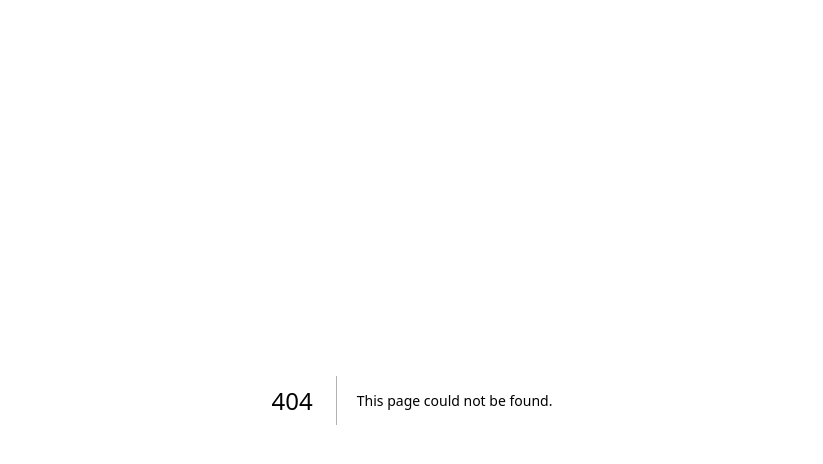
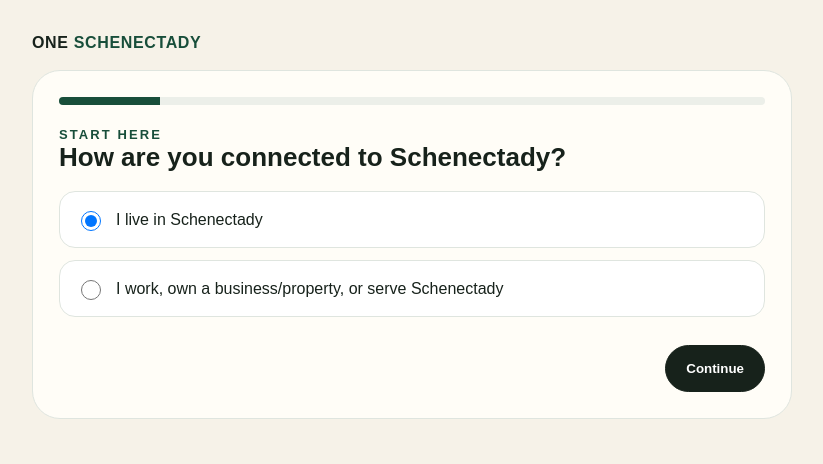
Before and after one commit to CTSLLC-png/melrah-one-schenectady, a Next.js app: page /survey in a window 1280 px wide. Before the commit this address had no page. Shown: the top 464 px of the page, without its empty margins (228-1051 px from the left). Built offline with nearby package versions, Linux system fonts and the light colour scheme.

Commit message:
Add interactive community survey prototype

```diff
--- /dev/null
+++ b/app/survey/page.tsx
@@ -0,0 +1,27 @@
+'use client'
+import { useMemo, useState } from 'react'
+
+const neighborhoods=['Hamilton Hill / Vale','Mont Pleasant','Bellevue','Northside / Goose Hill','Woodlawn','Central State','Stockade','Downtown','Eastern Avenue','Union Street / Other']
+const priorities=['Housing affordability','Homeownership','Crime / public safety','Youth programs','Jobs and wages','Grocery / food access','Vacant properties','Landlord / code enforcement','Neighborhood businesses','Transportation','Schools','Roads / infrastructure']
+const actions=['Vote in local elections','Attend a neighborhood meeting','Attend a City Council meeting','Volunteer','Join a neighborhood association','Support neighborhood businesses','Participate in cleanups / improvement projects','Work toward homeownership','Mentor youth','Serve on a board or committee']
+
+export default function Survey(){
+ const [step,setStep]=useState(0)
+ const [data,setData]=useState<any>({role:'resident', neighborhood:'', priorities:[], registered:'', votedLocal:'', association:'', responsibilities:[], actions:[], contactOptIn:false, email:''})
+ const total=7
+ const toggle=(key:string,val:string)=>setData((d:any)=>({...d,[key]:d[key].includes(val)?d[key].filter((x:string)=>x!==val):[...d[key],val]}))
+ const canNext=useMemo(()=>step===0?!!data.role:step===1?!!data.neighborhood:step===2?data.priorities.length>0:true,[step,data])
+ const next=()=>setStep(s=>Math.min(s+1,total-1)); const back=()=>setStep(s=>Math.max(s-1,0))
+ const submit=()=>{localStorage.setItem('one-schenectady-response',JSON.stringify({...data,submittedAt:new Date().toISOString()}));setStep(total-1)}
+ return <main className="shell"><div className="surveyShell"><a href="/" className="brand">ONE <span>SCHENECTADY</span></a><div style={{height:18}}/>
+   <div className="surveyCard"><div className="progress"><div style={{width:`${((step+1)/total)*100}%`}}/></div>
+   {step===0&&<><div className="eyebrow">Start here</div><div className="question">How are you connected to Schenectady?</div><div className="options">{[['resident','I live in Schenectady'],['stakeholder','I work, own a business/property, or serve Schenectady']].map(([v,l])=><label className="option" key={v}><input type="radio" name="role" checked={data.role===v} onChange={()=>setData({...data,role:v})}/>{l}</label>)}</div></>}
+   {step===1&&<><div className="eyebrow">Neighborhood</div><div className="question">Which neighborhood best describes your connection?</div><div className="options">{neighborhoods.map(n=><label className="option" key={n}><input type="radio" name="n" checked={data.neighborhood===n} onChange={()=>setData({...data,neighborhood:n})}/>{n}</label>)}</div></>}
+   {step===2&&<><div className="eyebrow">Priorities</div><div className="question">If your neighborhood could require action on THREE issues in the next 24 months, which would you choose?</div><div className="options">{priorities.map(p=><label className="option" key={p}><input type="checkbox" checked={data.priorities.includes(p)} disabled={!data.priorities.includes(p)&&data.priorities.length>=3} onChange={()=>toggle('priorities',p)}/>{p}</label>)}</div></>}
+   {step===3&&<><div className="eyebrow">Civic participation</div><div className="question">A few quick questions about local participation.</div><label>Are you registered to vote?</label><select className="field" value={data.registered} onChange={e=>setData({...data,registered:e.target.value})}><option value="">Choose</option><option>Yes</option><option>No</option><option>Not sure / prefer not to say</option></select><div style={{height:12}}/><label>Did you vote in the most recent local election?</label><select className="field" value={data.votedLocal} onChange={e=>setData({...data,votedLocal:e.target.value})}><option value="">Choose</option><option>Yes</option><option>No</option><option>Not eligible / prefer not to say</option></select><div style={{height:12}}/><label>Do you know your neighborhood association?</label><select className="field" value={data.association} onChange={e=>setData({...data,association:e.target.value})}><option value="">Choose</option><option>Yes, and I participate</option><option>Yes, but I do not participate</option><option>No / not sure</option></select></>}
+   {step===4&&<><div className="eyebrow">Shared responsibility</div><div className="question">Who has responsibility for improving your neighborhood?</div><div className="options">{['City government','County government','School district','Landlords / property owners','Businesses / developers','Police / public safety agencies','Neighborhood organizations','Residents themselves','State / federal government'].map(x=><label className="option" key={x}><input type="checkbox" checked={data.responsibilities.includes(x)} onChange={()=>toggle('responsibilities',x)}/>{x}</label>)}</div></>}
+   {step===5&&<><div className="eyebrow">Community commitment</div><div className="question">What would YOU personally be willing to do?</div><div className="options">{actions.map(x=><label className="option" key={x}><input type="checkbox" checked={data.actions.includes(x)} onChange={()=>toggle('actions',x)}/>{x}</label>)}</div><div style={{height:18}}/><label className="option"><input type="checkbox" checked={data.contactOptIn} onChange={e=>setData({...data,contactOptIn:e.target.checked})}/>Send me optional opportunities to participate.</label>{data.contactOptIn&&<><div style={{height:12}}/><input className="field" type="email" placeholder="Email (stored separately in production)" value={data.email} onChange={e=>setData({...data,email:e.target.value})}/></>}</>}
+   {step===6&&<><div className="eyebrow">Thank you</div><div className="question">Your voice is part of the public record we are building.</div><p>Your response has been saved on this device for this prototype. Production launch will securely store anonymous research responses in the project database and keep optional contact information separate.</p><div className="notice">Public neighborhood results will appear only after minimum sample thresholds are met.</div><div className="ctaRow"><a className="btn primary" href="/">Return home</a></div></>}
+   {step<6&&<div className="ctaRow" style={{justifyContent:'space-between'}}>{step>0?<button className="btn secondary" onClick={back}>Back</button>:<span/>}{step<5?<button className="btn primary" disabled={!canNext} onClick={next}>Continue</button>:<button className="btn primary" onClick={submit}>Submit survey</button>}</div>}
+   </div></div></main>
+}
```
